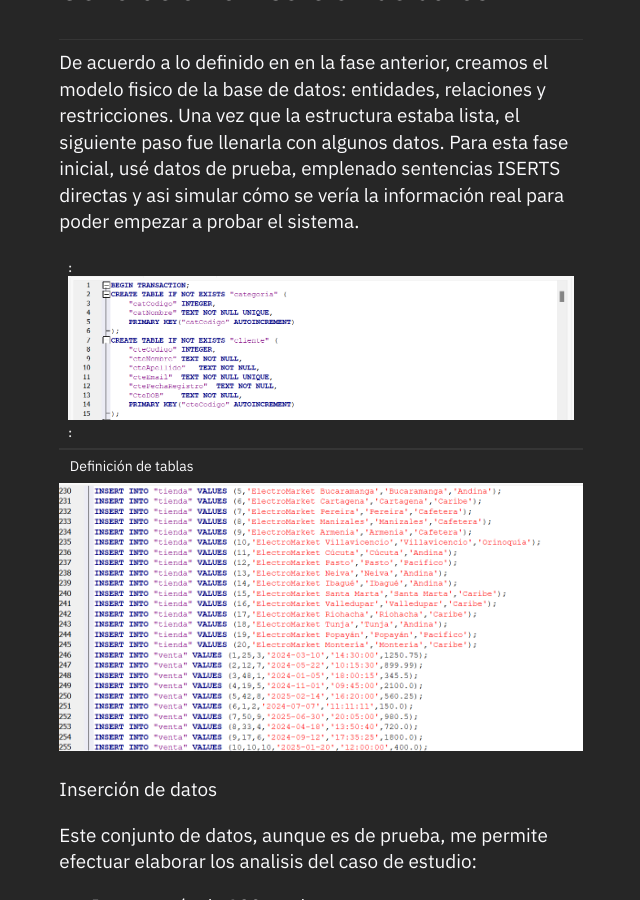
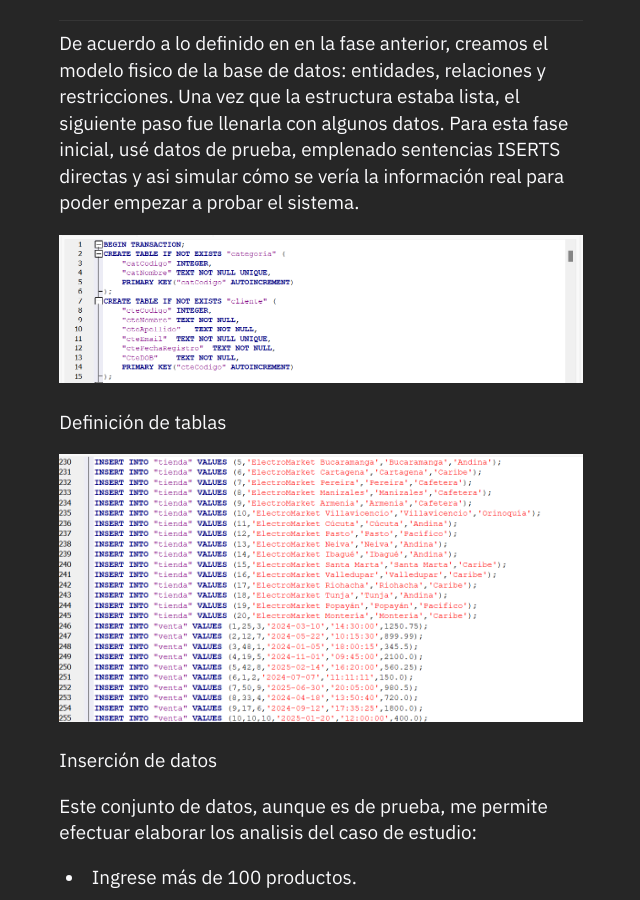
Before and after one commit to batistayureiba/batistayureiba.github.io, a Jekyll site: the page built from _notes/Public/Analisis de Venta e Inventario.md, in a window 1280 px wide and 900 px high, scrolled down 1758 px. Shown: the whole window, without its empty margins (319-959 px from the left). Built offline with Jekyll 4.4.1, drawn with Linux system fonts in a browser that asks for light colours.

Commit message:
Update Analisis de Venta e Inventario.md

```diff
--- a/_notes/Public/Analisis de Venta e Inventario.md
+++ b/_notes/Public/Analisis de Venta e Inventario.md
@@ -19,7 +19,7 @@ Para poder abordar y simular el caso de estudio, se abordo el respectivo analisi
 
 ![Diagrama entidad relación de la Base de Datos ElectroMarket](/assets/img/AVI/ElectroMarket_DER.png "DER - EletroMarket")
 
-Diagrama Entidad-Relación ElectroMarket
+<center>Diagrama Entidad-Relación ElectroMarket</center>
 
 
 {:#load}
@@ -27,9 +27,9 @@ Diagrama Entidad-Relación ElectroMarket
 ---
 De acuerdo a lo definido en en la fase anterior, creamos el modelo fisico de la base de datos: entidades, relaciones y restricciones. Una vez que la estructura estaba lista, el siguiente paso fue llenarla con algunos datos. Para esta fase inicial, usé datos de prueba, emplenado sentencias ISERTS directas y asi simular cómo se vería la información real para poder empezar a probar el sistema.
 
-|:![Definición de tablas](/assets/img/AVI/DDL00.png "Definición de tablas"):|
-|---|
-|Definición de tablas|
+![Definición de tablas](/assets/img/AVI/DDL00.png "Definición de tablas")
+
+Definición de tablas
 
 ![Inserción de datos](/assets/img/AVI/DML02.png "Inserción de datos")
 
```
